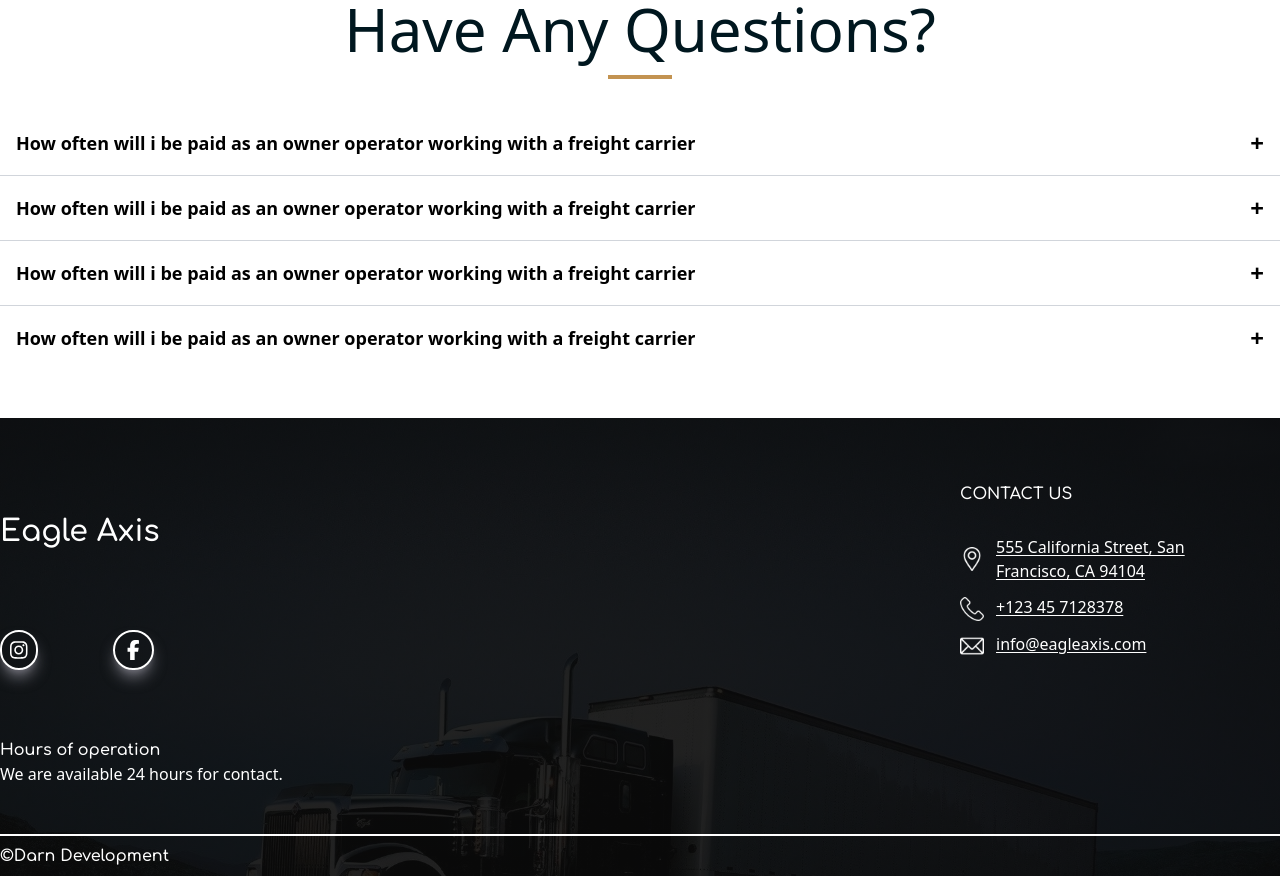
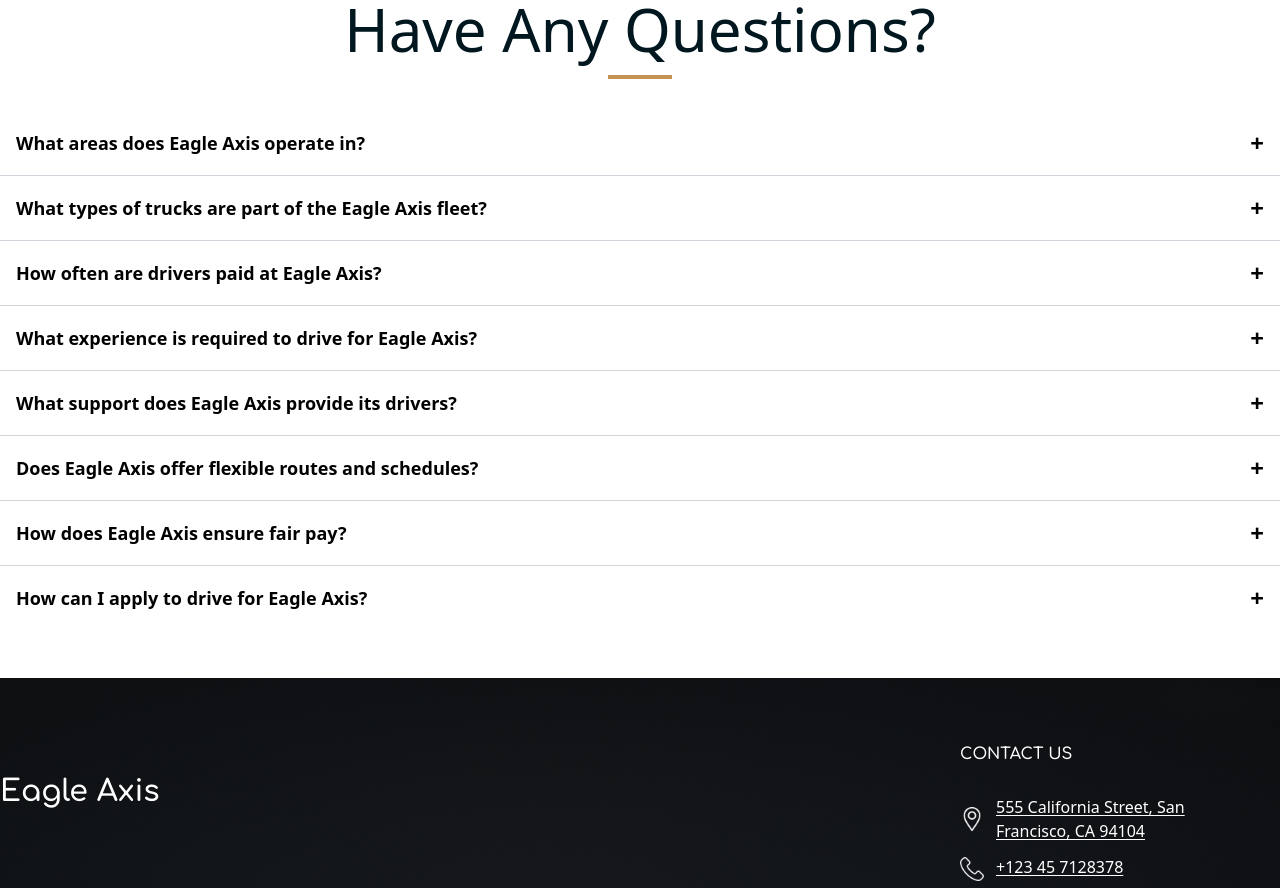
Before and after one commit to darnteam/Eagle-Axis, a React (Create React App) app: page / in a window 1280 px wide. Shown: the part 3160-4048 px from the top of the page. Built offline with nearby package versions, Linux system fonts and the light colour scheme.

Commit message:
content writing for FAQ

```diff
--- a/src/components/FAQ/FAQ-section.jsx
+++ b/src/components/FAQ/FAQ-section.jsx
@@ -1,8 +1,8 @@
 import React from "react";
-import FAQItem from "./FAQ-question";
+import FAQItem from "./FAQ-question.jsx";
 
-const FAQSection = ()=>{
-    return(
+const FAQSection = () => {
+    return (
         <>
             <div className="bg-white text-center pb-4">
                 <h4 className="text-xl text-primaryYellow pt-6">Frequently Asked Questions</h4>
@@ -10,21 +10,41 @@ const FAQSection = ()=>{
                 <div className="w-[5%] h-1 bg-primaryYellow mx-auto my-4"></div>
                 <div className="my-8">
                     <FAQItem
-            question={"How often will i be paid as an owner operator working with a freight carrier"}
-            answer={"At Eagle Axis we pay our drivers weekly"}/>
+                        question="What areas does Eagle Axis operate in?"
+                        answer="Eagle Axis operates nationwide across all 48 contiguous states, with a primary focus on routes through the Midwest, South, and East Coast."
+                    />
                     <FAQItem
-            question={"How often will i be paid as an owner operator working with a freight carrier"}
-            answer={"At Eagle Axis we pay our drivers weekly"}/>
+                        question="What types of trucks are part of the Eagle Axis fleet?"
+                        answer="Our fleet includes a strong mix of company-owned trucks and owner-operated trucks, all maintained to the highest safety and quality standards."
+                    />
                     <FAQItem
-            question={"How often will i be paid as an owner operator working with a freight carrier"}
-            answer={"At Eagle Axis we pay our drivers weekly"}/>
+                        question="How often are drivers paid at Eagle Axis?"
+                        answer="We offer weekly pay to ensure our drivers receive consistent, timely compensation for their hard work every week."
+                    />
                     <FAQItem
-            question={"How often will i be paid as an owner operator working with a freight carrier"}
-            answer={"At Eagle Axis we pay our drivers weekly"}/>
+                        question="What experience is required to drive for Eagle Axis?"
+                        answer="We require at least 2 years of driving experience with a valid CDL and a clean driving record. This helps maintain safety and professionalism across our team."
+                    />
+                    <FAQItem
+                        question="What support does Eagle Axis provide its drivers?"
+                        answer="We offer comprehensive support, including 24/7 dispatch availability, expert safety training, round-the-clock driver assistance, and fair, transparent compensation."
+                    />
+                    <FAQItem
+                        question="Does Eagle Axis offer flexible routes and schedules?"
+                        answer="Yes, we work with each driver to create routes and schedules that meet both personal and professional needs while ensuring efficient service for our clients."
+                    />
+                    <FAQItem
+                        question="How does Eagle Axis ensure fair pay?"
+                        answer="Our compensation structure is built on transparency and fairness, with competitive pay rates, clear guidelines, and on-time payments so drivers can trust they’re being paid fairly for every mile."
+                    />
+                    <FAQItem
+                        question="How can I apply to drive for Eagle Axis?"
+                        answer="Interested drivers can apply directly through our website or contact our recruitment team for more details on joining the Eagle Axis family."
+                    />
                 </div>
-
             </div>
         </>
-    )
-}
-export default FAQSection
+    );
+};
+
+export default FAQSection;
```
Lines whose indentation alone changed are shown as unchanged.
